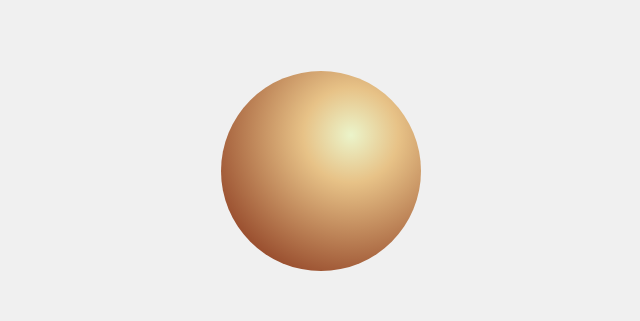
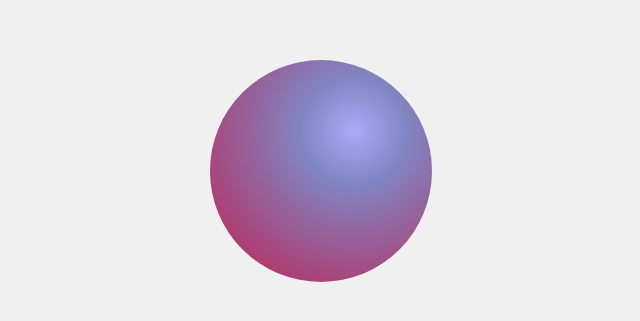
Before and after one commit to 0xz33/zorbload, a plain HTML site: page index.html in a window 1280 px wide. Shown: the part 237-558 px from the top of the page, without its empty margins (319-959 px from the left). Drawn offline with Linux system fonts and the light colour scheme.

Commit message:
lol color changes

```diff
--- a/index.html
+++ b/index.html
@@ -3,8 +3,7 @@
   <head>
     <meta charset="UTF-8" />
     <meta name="viewport" content="width=device-width, initial-scale=1.0" />
-    <!-- <link rel="stylesheet" href="styles.css" /> -->
-    <title>Gradient Sphere Transition</title>
+    <title>Zorb Loader</title>
     <style>
       body {
         display: flex;
@@ -15,15 +14,9 @@
       }
 
       .sphere {
-        width: 200px;
-        height: 200px;
-        border-radius: 50%; /* This makes it a circle (or a 2D sphere) */
-        background: radial-gradient(
-          95% 95% at 65% 32%,
-          #d0ffcc 0%,
-          #2de21d 25%,
-          #ff1a1a 100%
-        );
+        width: 222px;
+        height: 222px;
+        border-radius: 50%;
       }
     </style>
   </head>
@@ -34,21 +27,31 @@
 
       // Define the gradient color stops
       const gradients = [
+        ["#EF9B80", "#E44A66", "#6D0505"],
+        ["#EFD080", "#FA630D", "#6D0550"],
+        ["#F4FDD2", "#F5E15B", "#57340A"],
         ["#d0ffcc", "#2de21d", "#ff1a1a"],
-        ["#f2f2fb", "#07c2eb", "#6d0177"],
-        ["#F1F9DC", "#CFE19D", "#054194"],
-        ["#FCFDD2", "#F3C888", "#A10000"],
-        ["#CDE4BB", "#D3B884", "#315018"],
-        ["#F9FDD2", "#F0DA4B", "#57340A"],
         ["#F2F2FB", "#07C2EB", "#6D0177"],
-        ["#6B60EC", "#354DCE", "#000000"],
+        ["#CDC9F7", "#7188FE", "#000938"],
+        ["#CAC9FA", "#65B09E", "#7D0062"],
+        ["#989BF5", "#8E6FD6", "#E62D44"],
       ];
+      // const gradientsoriginal = [
+      //   ["#EF9B80", "#E44A66", "#6D0505"],
+      //   ["#F9FDD2", "#F0DA4B", "#57340A"],
+      //   ["#FCFDD2", "#F3C888", "#A10000"],
+      //   ["#F1F9DC", "#CFE19D", "#054194"],
+      //   ["#CDE4BB", "#D3B884", "#315018"],
+      //   ["#d0ffcc", "#2de21d", "#ff1a1a"],
+      //   ["#F2F2FB", "#07C2EB", "#6D0177"],
+      //   ["#9189EE", "#354DCE", "#000000"],
+      // ];
 
       let currentGradientIndex = 0;
       let nextGradientIndex = 1;
 
       let step = 0;
-      const steps = 88; // Number of steps for transition, increase for more smoothness / adjust for speed
+      const steps = 44; // Number of steps for transition, adjust for speed / increase for smoothing
 
       function computeStepColor(startColor, endColor, step) {
         const startRGB = parseInt(startColor.slice(1), 16);
```
